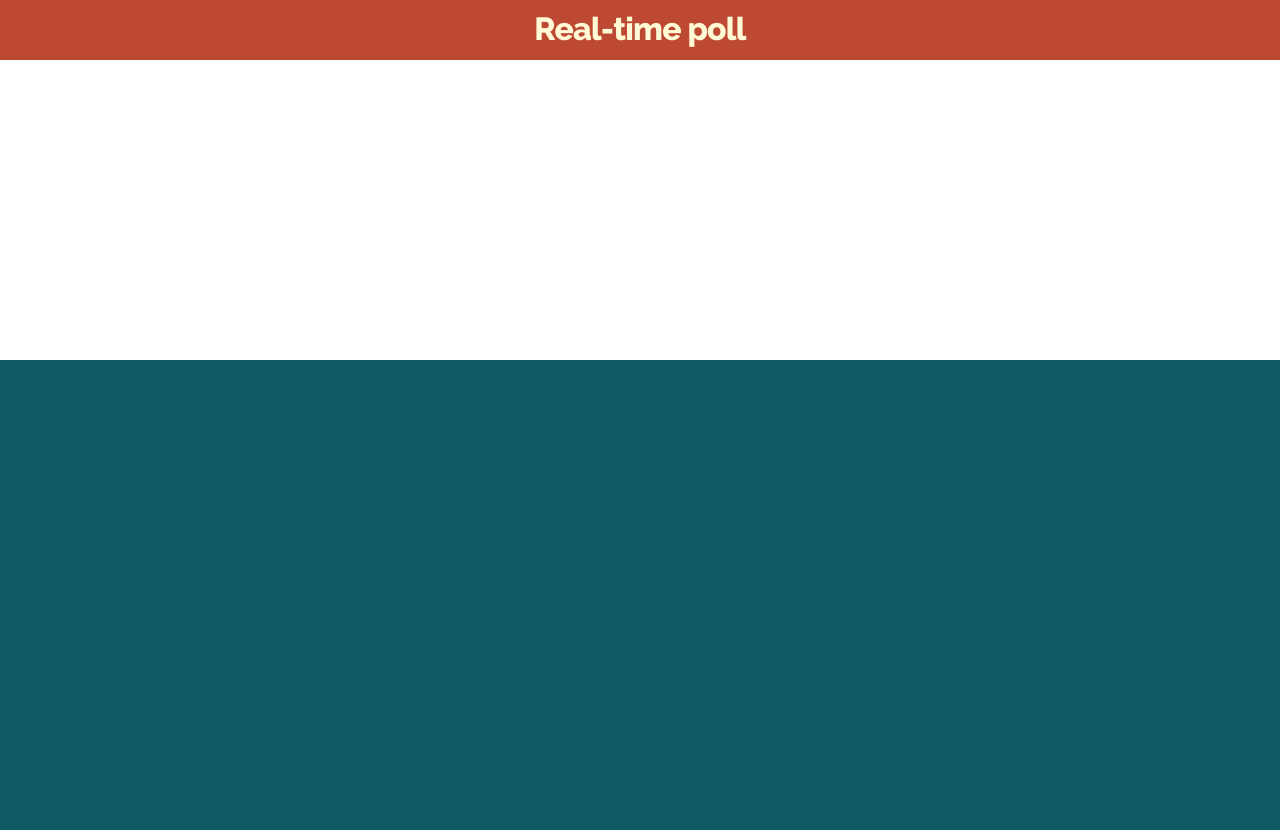
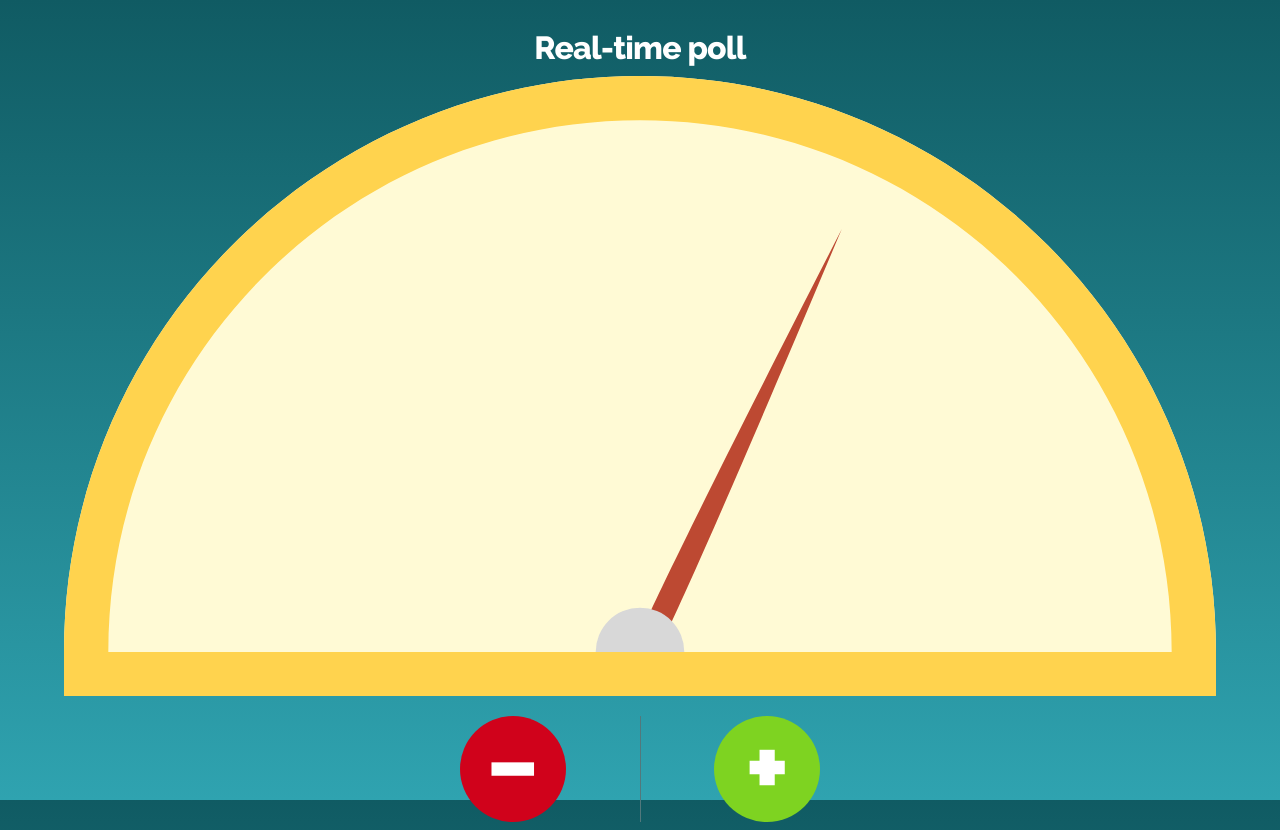
Before and after one commit to kashisau/rtpoll, a React (Create React App) app: page / in a window 1280 px wide. Before the commit the page ends 800 px from the top, so only its background shows below. Built offline with nearby package versions, Linux system fonts and the light colour scheme.

Commit message:
Buttons in place.

```diff
--- a/src/components/App/App.css
+++ b/src/components/App/App.css
@@ -1,10 +1,13 @@
+html {
+  height: 100%;
+}
 body {
   font-size: 16px;
-  background: #105b63;
+  background: linear-gradient(to bottom, #105B63 0%, #2fa3b0 100%);
+  min-height: 100%;
 }
 
 .Header {
-  background-color: #bd4932;
   margin: 0;
   padding: 0;
 
@@ -12,7 +15,7 @@ body {
 }
 
 h1 {
-  padding: 13px 0;
+  padding: 1em 0;
   margin: 0;
 
   font-size: 2em;
@@ -21,5 +24,5 @@ h1 {
 
   text-align: center;
 
-  color: #fffad5;
+  color: #ffffff;
 }
--- a/src/components/Gauge/Gauge.css
+++ b/src/components/Gauge/Gauge.css
@@ -1,5 +1,56 @@
-.Gauge {
-    min-height: 300px;
-    display: block;
-    background: #fff;
+.Gauge-image {
+    width: 90%;
+    height: 100%;
+
+    margin: 1em 5%;
 }
+
+#Needle {
+    transform-origin: center bottom;
+    transform: rotate(25deg);
+}
+.VoteButtons {
+    text-align: center;
+    font-size: 0.66em;
+}
+
+.VoteButtons a,
+.VoteButtons span {
+    display: inline-block;
+}
+
+.VoteButtons-button {
+    font-family: 'Raleway', serif;
+    font-size: 10em;
+
+    border-radius: 100%;
+    width: 1em;
+    height: 1em;
+
+
+    text-align: center;
+    vertical-align: middle;
+    line-height: 1;
+
+    padding: 0em;
+
+    text-decoration: none;
+    color: white;
+}
+
+.VoteButtons-divider {
+    background-color: #52787C;
+    width: 1px;
+    height: 10em;
+    vertical-align: bottom;
+
+    margin: 0 7em;
+}
+
+.VoteButtons-button.positive {
+    background: #7ED321;
+}
+
+.VoteButtons-button.negative {
+    background: #D0021B;
+}
--- a/src/components/Gauge/Gauge.js
+++ b/src/components/Gauge/Gauge.js
@@ -4,8 +4,20 @@ import './Gauge.css';
 class Gauge extends Component {
     render() {
         return <div className="Gauge">
-            <div className="Gauge-outline">
-                <div className="Gauge-needle"></div>
+            <svg className="Gauge-image" viewBox="0 0 260 140" version="1.1" xmlns="http://www.w3.org/2000/svg">
+                <g id="Symbols" stroke="none" stroke-width="1" fill="none" fill-rule="evenodd">
+                    <g id="Dial" transform="translate(-10.000000, -10.000000)">
+                    <path d="M10,140 C10,68.2029825 68.2029825,10 140,10 C211.797017,10 270,68.2029825 270,140 L10,140 Z M10,140 L270,140 L270,149 L10,149 L10,140 Z" id="Dial-Background" fill="#FFFAD5"></path>
+                    <path d="M138,140 C136.68171,138.207869 137.348377,101.541203 140,30 C142.666667,101.554614 143.333333,138.22128 142,140 C140,142.668079 139.977435,142.688196 138,140 Z" id="Needle" fill="#BD4932"></path>
+                    <circle id="Dial-Axle-Cover" fill="#D8D8D8" cx="140" cy="140" r="10"></circle>
+                    <path d="M260,140 L270,140 C270,68.2029825 211.797017,10 140,10 C68.2029825,10 10,68.2029825 10,140 L20,140 C20,73.72583 73.72583,20 140,20 C206.27417,20 260,73.72583 260,140 Z M10,140 L270,140 L270,150 L10,150 L10,140 Z" id="Dial-Outline" fill="#FFD34E"></path>
+                    </g>
+                </g>
+            </svg>
+            <div className="VoteButtons">
+                <a className="VoteButtons-button negative" href="/vote/negative" title="Vote negative">&minus;</a>
+                <span className="VoteButtons-divider"></span>
+                <a className="VoteButtons-button positive" href="/vote/positive" title="Vote positive">+</a>
             </div>
         </div>
     }
```
Also changed, not shown: public/images/gauge.svg.
